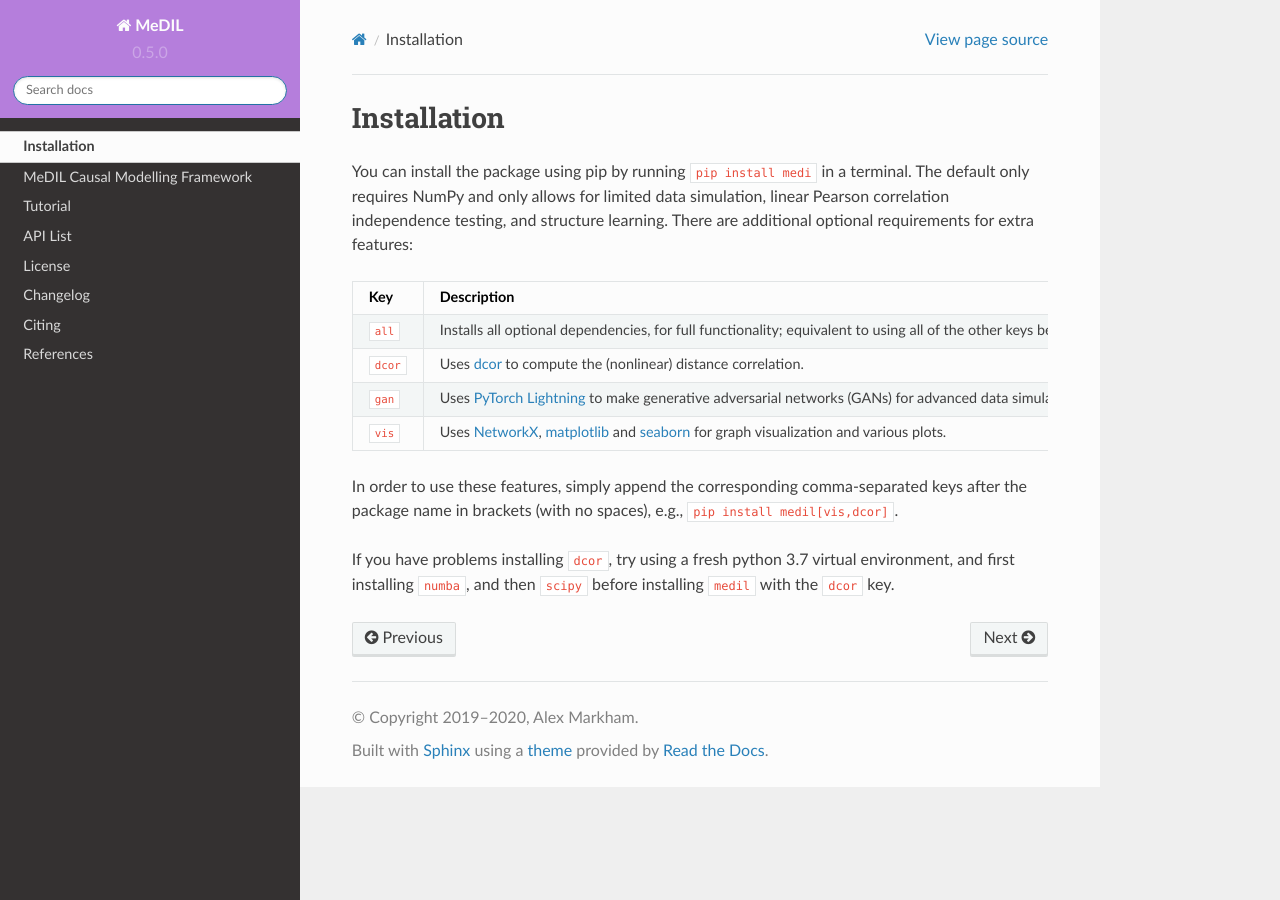
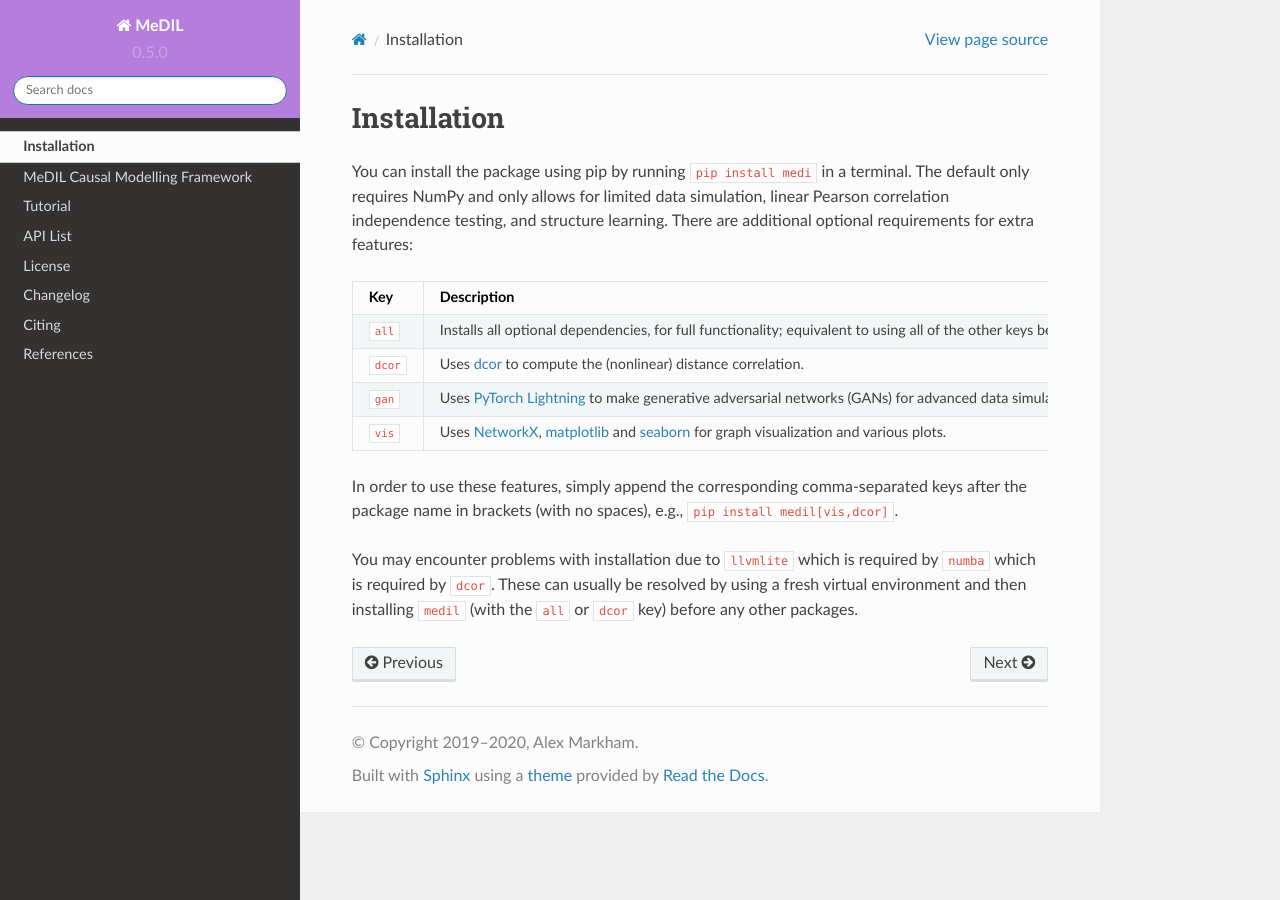
Before and after one commit to Alex-Markham/medil, a Sphinx documentation site: the page built from docs/installation.rst, in a window 1280 px wide. Built offline with Sphinx 7.4.7 and the Read the Docs theme 2.0.0, drawn with Linux system fonts in a browser that asks for light colours.

Commit message:
clarified occasional llvmlite problem

```diff
--- a/docs/installation.rst
+++ b/docs/installation.rst
@@ -20,4 +20,5 @@ There are additional optional requirements for extra features:
 
 In order to use these features, simply append the corresponding comma-separated keys after the package name in brackets (with no spaces), e.g., ``pip install medil[vis,dcor]``.
 
-If you have problems installing ``dcor``, try using a fresh python 3.7 virtual environment, and first installing ``numba``, and then ``scipy`` before installing ``medil`` with the ``dcor`` key.
+You may encounter problems with installation due to ``llvmlite`` which is required by ``numba`` which is required by ``dcor``.
+These can usually be resolved by using a fresh virtual environment and then installing ``medil`` (with the ``all`` or ``dcor`` key) before any other packages.
```
